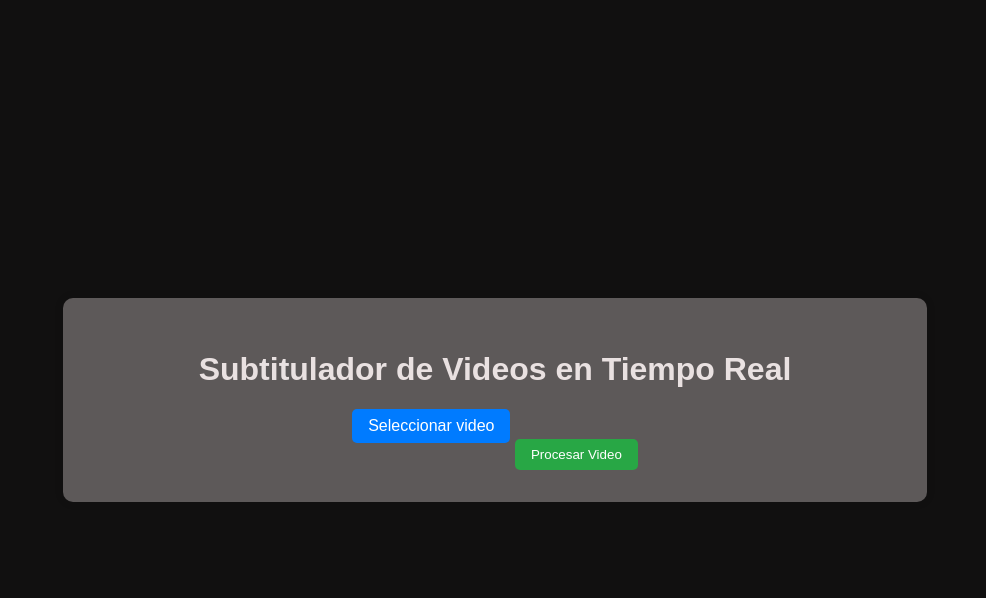
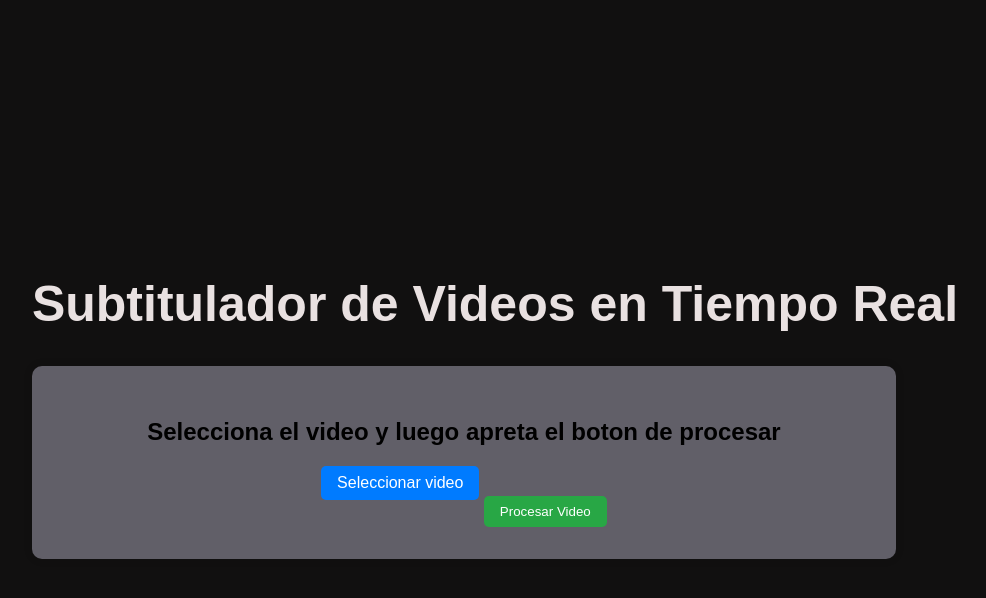
Before and after one commit to alejandroponce00/video_traductor_django, a Django app: page / in a window 1280 px wide. Shown: the top 598 px of the page, without its empty margins (145-1131 px from the left). Run offline with Django 4.2, Linux system fonts and the light colour scheme.

Commit message:
funcionando bien

```diff
--- a/requirements.txt
+++ b/requirements.txt
@@ -19,6 +19,7 @@ moviepy==1.0.3
 numpy==2.1.2
 pillow==11.0.0
 proglog==0.1.10
+pydub==0.25.1
 pysrt==1.1.2
 requests==2.32.3
 rfc3986==1.5.0
--- a/subtitler/static/subtitler/style.css
+++ b/subtitler/static/subtitler/style.css
@@ -10,7 +10,7 @@ body {
 }
 
 .container {
-    background-color: rgb(93, 89, 89);
+    background-color: #615f68;
     padding: 2rem;
     border-radius: 10px;
     box-shadow: 0 0 10px rgba(0, 0, 0, 0.1);
@@ -20,7 +20,10 @@ body {
 }
 
 h1 {
+    text-align: center;
+    font-size: 50px;
     color: #e9e1e1;
+
 }
 
 form {
--- a/subtitler/templates/subtitler/home.html
+++ b/subtitler/templates/subtitler/home.html
@@ -8,8 +8,9 @@
     <link rel="stylesheet" href="{% static 'subtitler/style.css' %}">
 </head>
 <body>
+    <div> <h1>Subtitulador de Videos en Tiempo Real</h1>
     <div class="container ">
-        <h1>Subtitulador de Videos en Tiempo Real</h1>
+        <h2>Selecciona el video y luego apreta el boton de procesar</h2>
         <form id="videoForm" enctype="multipart/form-data">
             {% csrf_token %}
             <div class="file-input">
@@ -27,7 +28,7 @@
         <div id="progress" class="progress" style="display: none;">
             <div class="progress-bar"></div>
         </div>
-    </div>
+    </div></div>
     <script src="{% static 'subtitler/script.js' %}"></script>
 </body>
 </html>
--- a/video_subtitler/settings.py
+++ b/video_subtitler/settings.py
@@ -79,9 +79,10 @@ USE_I18N = True
 
 USE_TZ = True
 
-STATIC_URL = 'static/'
+STATIC_URL = 'subtitler/static/'
 
 MEDIA_URL = '/media/'
 MEDIA_ROOT = os.path.join(BASE_DIR, 'media')
+STATICFILES_DIRS = (os.path.join(BASE_DIR,'subtitler/static'),)
 
 DEFAULT_AUTO_FIELD = 'django.db.models.BigAutoField'
```
Also changed, not shown: db.sqlite3.
